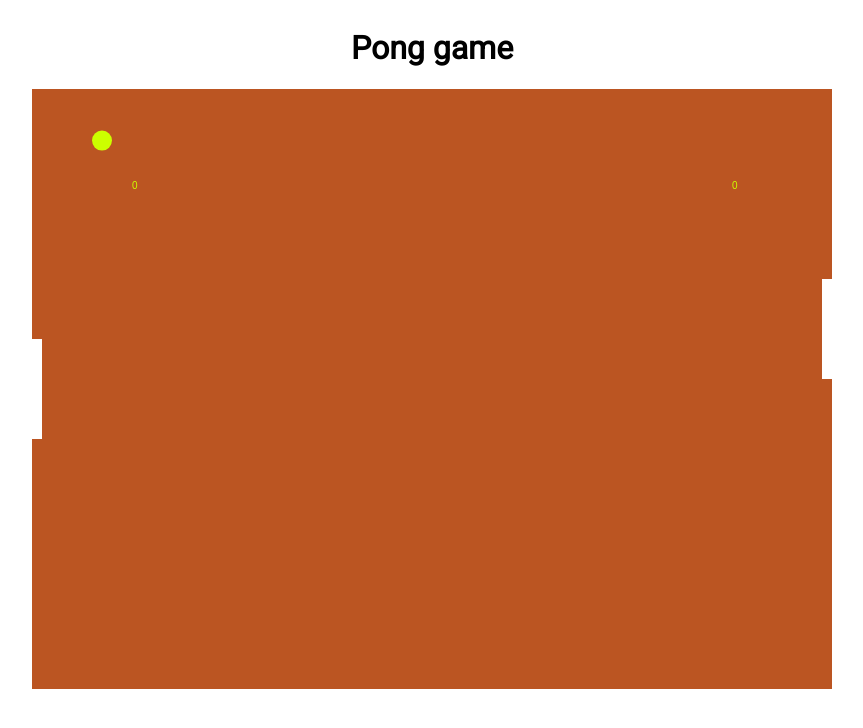
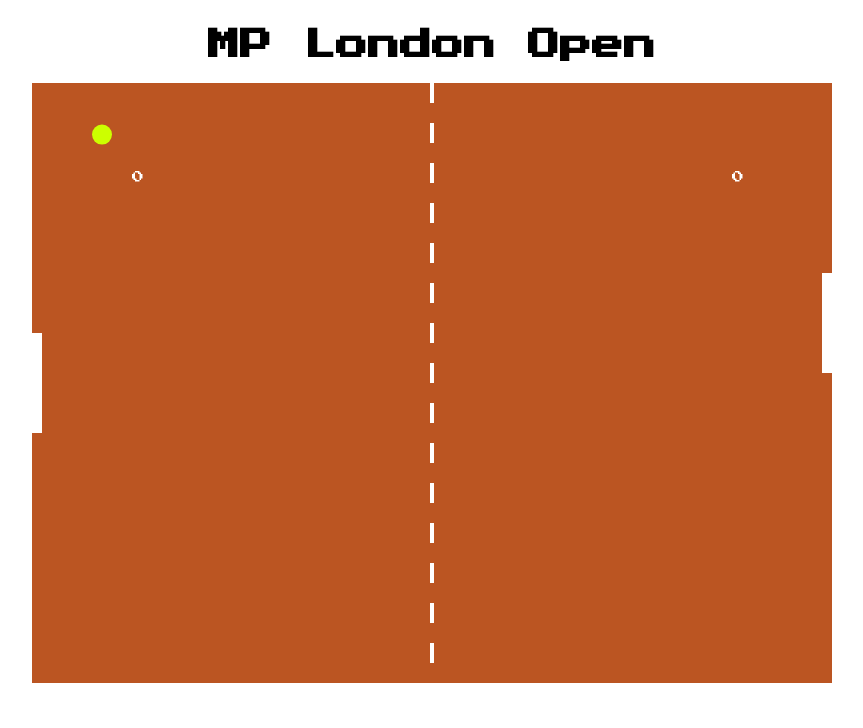
Before and after one commit to GadDev/mp-pong-2020, a plain HTML site: page index.html in a window 1280 px wide. Shown: the whole page, without its empty margins (208-1071 px from the left). Drawn offline with Linux system fonts and the light colour scheme.

Commit message:
polished game

```diff
--- a/index.html
+++ b/index.html
@@ -5,11 +5,12 @@
 	<meta name="viewport" content="width=device-width, initial-scale=1.0">
 	<title>Pong 2020</title>
 	<link href="https://fonts.googleapis.com/css2?family=Roboto&display=swap" rel="stylesheet">
+	<link href="https://fonts.googleapis.com/css2?family=Press+Start+2P&display=swap" rel="stylesheet">
 	<link rel="stylesheet" href="style.css">
 </head>
 <body>
 	<main>
-	<h1>Pong game</h1>
+	<h1>MP London Open</h1>
 	<div>
 	<canvas id="game-canvas" width="800" height="600"></canvas>
 	</div>
--- a/main.js
+++ b/main.js
@@ -2,6 +2,7 @@
 	const CANVAS = document.getElementById('game-canvas');
 	const CANVAS_CONTEXT = CANVAS.getContext('2d');
 	const FRAMES_PER_SECOND = 30;
+
 	let ballX = 50;
 	let ballY = 50;
 	let ballSpeedX = 10;
@@ -14,17 +15,17 @@
 
 	let playerOneScore = 0;
 	let playerTwoScore = 0;
+	const WINNING_SCORE = 1;
 
-	const init = () => {
-		setInterval(function () {
-			moveElements();
-			drawGame();
-		}, 1000 / FRAMES_PER_SECOND);
-		CANVAS.addEventListener('mousemove', (evt) => {
-			let mousePos = calculateMousePosition(evt);
-			paddle_oneY = mousePos.y - PADDLE_HEIGHT / 2;
-		});
+	let displayWinScreen = false;
+	const handleMouseClick = (event) => {
+		if (displayWinScreen) {
+			playerOneScore = 0;
+			playerTwoScore = 0;
+			displayWinScreen = false;
+		}
 	};
+
 	const computerMouvement = () => {
 		let paddle_two_center = paddle_twoY + PADDLE_HEIGHT / 2;
 		if (paddle_two_center < ballY - 35) {
@@ -34,6 +35,9 @@
 		}
 	};
 	const moveElements = () => {
+		if (displayWinScreen) {
+			return;
+		}
 		computerMouvement();
 		ballX = ballX + ballSpeedX;
 		ballY = ballY + ballSpeedY;
@@ -45,8 +49,8 @@
 				let deltaY = ballY - (paddle_oneY + PADDLE_HEIGHT / 2);
 				ballSpeedY = deltaY * 0.35;
 			} else {
+				playerTwoScore++; //before the reset ball position
 				ballReset();
-				playerTwoScore++;
 			}
 		}
 		// if close to left side
@@ -57,8 +61,8 @@
 				let deltaY = ballY - (paddle_twoY + PADDLE_HEIGHT / 2);
 				ballSpeedY = deltaY * 0.35;
 			} else {
+				playerOneScore++;
 				ballReset();
-				playerOneScore++;
 			}
 		}
 		if (ballY < 0) {
@@ -68,10 +72,25 @@
 			ballSpeedY = -ballSpeedY;
 		}
 	};
-
+	const drawNet = () => {
+		for (let i = 0; i < CANVAS.height; i += 40) {
+			drawRect(CANVAS.width / 2 - 2, i, 4, 20, 'white');
+		}
+	};
 	const drawGame = () => {
 		// draws the board
 		drawRect(0, 0, CANVAS.width, CANVAS.height, '#bb5522');
+
+		if (displayWinScreen) {
+			CANVAS_CONTEXT.font = "25px 'Press Start 2P'";
+			CANVAS_CONTEXT.fillStyle = 'white';
+			playerOneScore > playerTwoScore
+				? CANVAS_CONTEXT.fillText('Player 1 wins', 250, 200)
+				: CANVAS_CONTEXT.fillText('CPU wins', 310, 200);
+			CANVAS_CONTEXT.fillText('Click to continue', 200, 400);
+			return;
+		}
+		drawNet();
 		// draws the left pad (left PLAYER)
 		drawRect(0, paddle_oneY, PADDLE_THICKNESS, PADDLE_HEIGHT, 'white');
 		// draws the right pad (AI PLAYER)
@@ -84,6 +103,8 @@
 		);
 		// draws the ball
 		drawCircle(ballX, ballY, 10, '#ccff00');
+		CANVAS_CONTEXT.font = "12px 'Press Start 2P'";
+		CANVAS_CONTEXT.fillStyle = 'white';
 		CANVAS_CONTEXT.fillText(playerOneScore, 100, 100);
 		CANVAS_CONTEXT.fillText(playerTwoScore, CANVAS.width - 100, 100);
 	};
@@ -111,9 +132,27 @@
 	};
 
 	const ballReset = () => {
+		if (
+			playerOneScore >= WINNING_SCORE ||
+			playerTwoScore >= WINNING_SCORE
+		) {
+			displayWinScreen = true;
+		}
 		ballSpeedX = -ballSpeedX;
 		ballX = CANVAS.width / 2;
 		ballY = CANVAS.height / 2;
 	};
+	const init = () => {
+		setInterval(function () {
+			moveElements();
+			drawGame();
+		}, 1000 / FRAMES_PER_SECOND);
+		CANVAS.addEventListener('mousemove', (evt) => {
+			let mousePos = calculateMousePosition(evt);
+			paddle_oneY = mousePos.y - PADDLE_HEIGHT / 2;
+		});
+
+		CANVAS.addEventListener('mousedown', handleMouseClick);
+	};
 	init();
 })();
--- a/style.css
+++ b/style.css
@@ -1,6 +1,6 @@
 * {
 	box-sizing: border-box;
-	font-family: 'Roboto', sans-serif;
+	font-family: 'Press Start 2P', cursive;
 }
 
 main {
```
